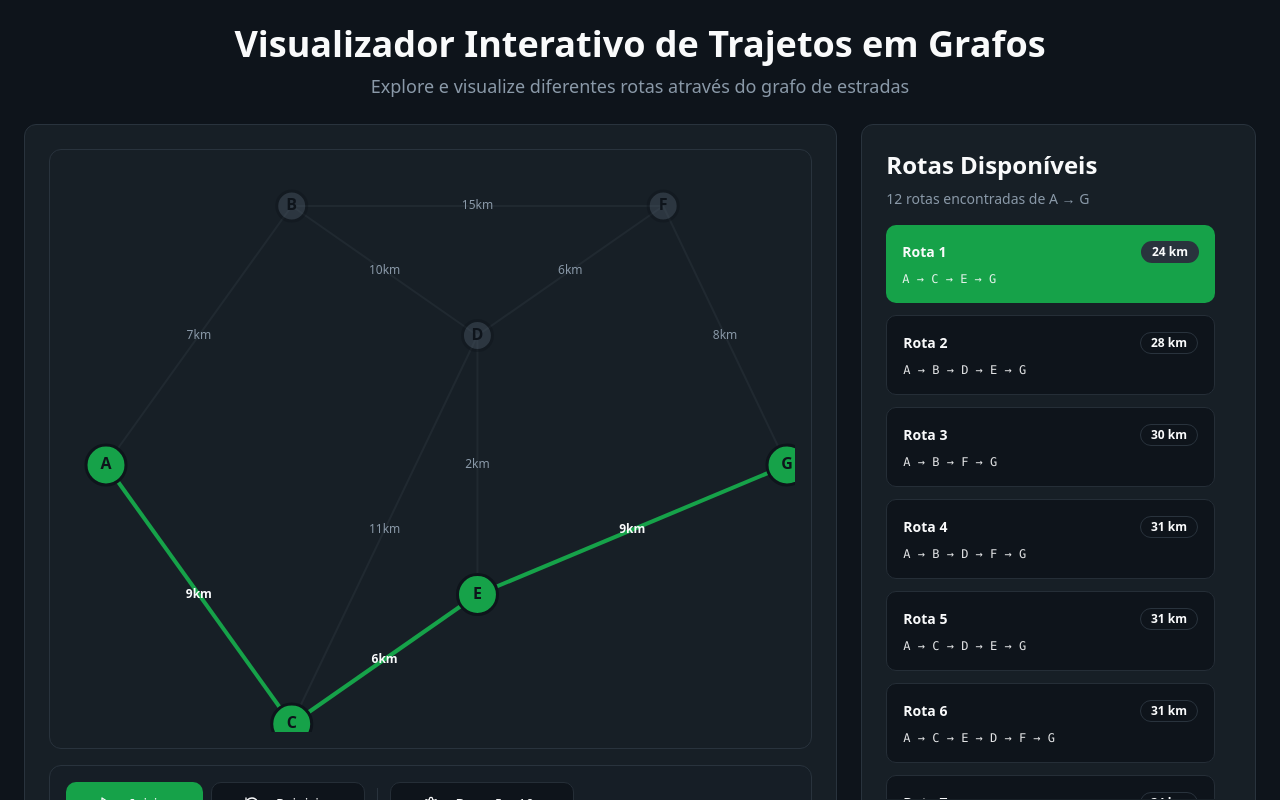
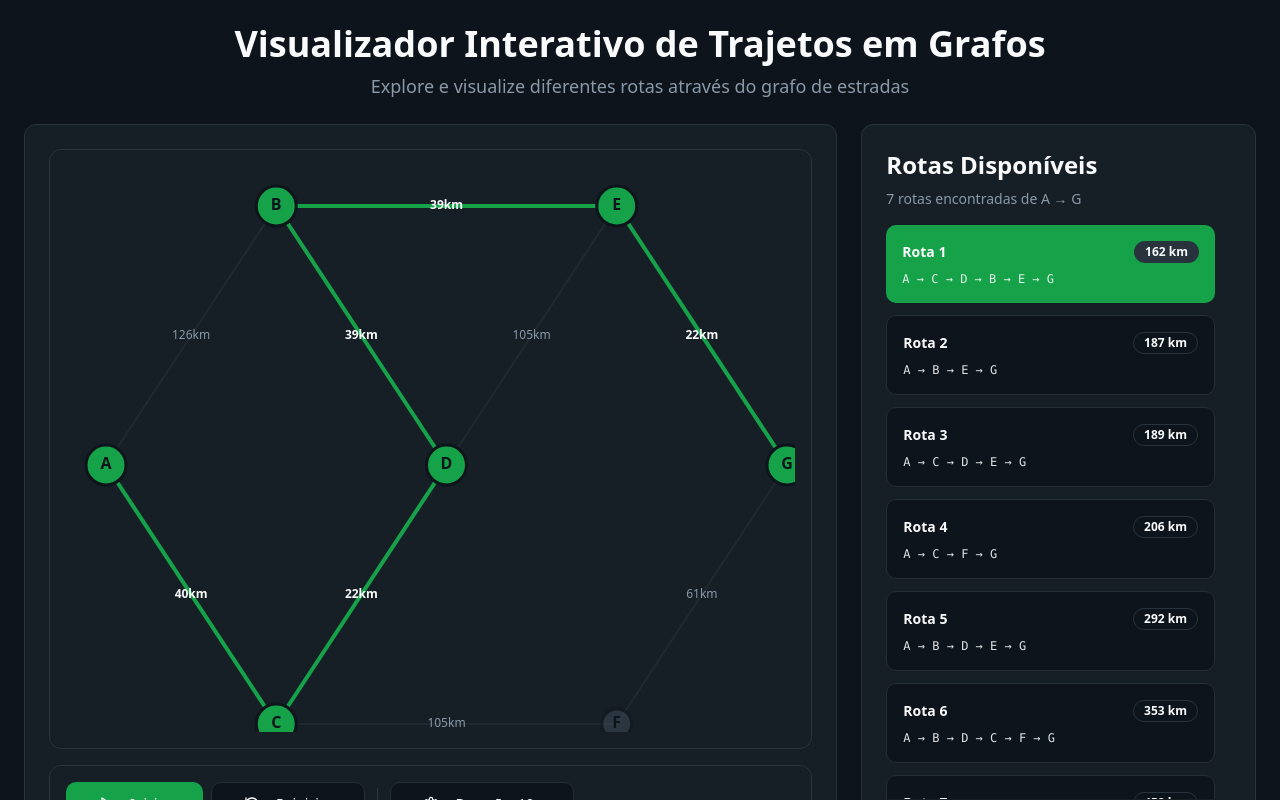
Before and after one commit to FelipeBergaminDantas/robo-entregador, a React (Vite) app: page / in a window 1280 px wide. Shown: the top 800 px of the page. Built offline with nearby package versions, Linux system fonts and the light colour scheme; the HTML template or start-up script is replaced by a standard one.

Commit message:
Update graph layout to match image
Adjust node positions and edge weights in src/data/graphData.ts to align with the provided "Mapa da estrada" layout, ensuring the graph rendering matches the reference image. Include updated coordinates for A-G and revised edge weights accordingly.

```diff
--- a/src/data/graphData.ts
+++ b/src/data/graphData.ts
@@ -3,25 +3,24 @@ import { GraphData } from "@/types/graph";
 // Graph representation based on typical road network structure
 export const graphData: GraphData = {
   nodes: [
-    { id: "A", x: 100, y: 200 },
-    { id: "B", x: 250, y: 100 },
-    { id: "C", x: 250, y: 300 },
-    { id: "D", x: 400, y: 150 },
-    { id: "E", x: 400, y: 250 },
-    { id: "F", x: 550, y: 100 },
-    { id: "G", x: 650, y: 200 },
+    { id: "A", x: 100, y: 250 },
+    { id: "B", x: 300, y: 100 },
+    { id: "C", x: 300, y: 400 },
+    { id: "D", x: 500, y: 250 },
+    { id: "E", x: 700, y: 100 },
+    { id: "F", x: 700, y: 400 },
+    { id: "G", x: 900, y: 250 },
   ],
   edges: [
-    { source: "A", target: "B", weight: 7 },
-    { source: "A", target: "C", weight: 9 },
-    { source: "B", target: "D", weight: 10 },
-    { source: "B", target: "F", weight: 15 },
-    { source: "C", target: "D", weight: 11 },
-    { source: "C", target: "E", weight: 6 },
-    { source: "D", target: "E", weight: 2 },
-    { source: "D", target: "F", weight: 6 },
-    { source: "E", target: "G", weight: 9 },
-    { source: "F", target: "G", weight: 8 },
+    { source: "A", target: "B", weight: 126 },
+    { source: "A", target: "C", weight: 40 },
+    { source: "B", target: "D", weight: 39 },
+    { source: "B", target: "E", weight: 39 },
+    { source: "C", target: "D", weight: 22 },
+    { source: "C", target: "F", weight: 105 },
+    { source: "D", target: "E", weight: 105 },
+    { source: "E", target: "G", weight: 22 },
+    { source: "F", target: "G", weight: 61 },
   ],
 };
 
```
